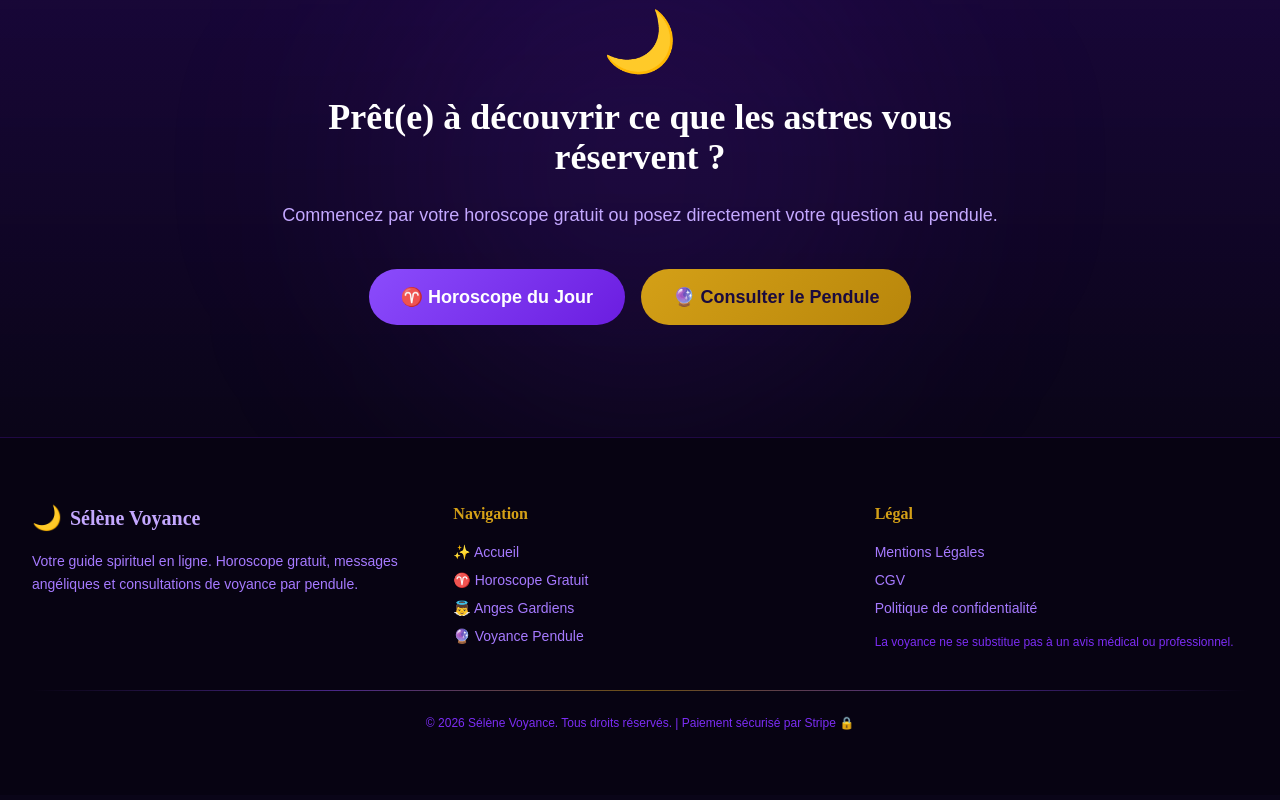
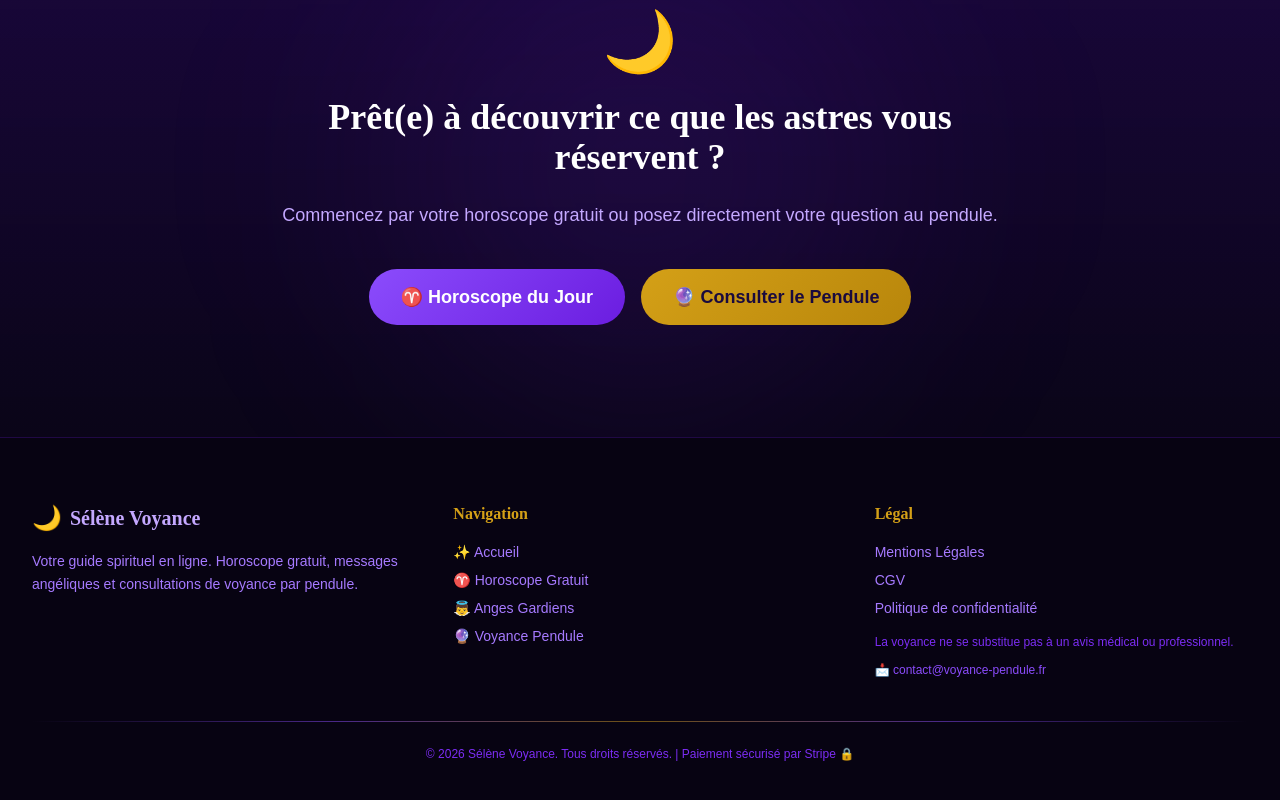
Before and after one commit to selenevoyance14-svg/voyance-pendule, a Next.js app: page / in a window 1280 px wide. Shown: the part 3573-4373 px from the top of the page. Built offline with nearby package versions, Linux system fonts and the light colour scheme.

Commit message:
📧 Email contact ajouté dans le pied de page

```diff
--- a/src/app/layout.tsx
+++ b/src/app/layout.tsx
@@ -97,6 +97,9 @@ export default function RootLayout({
                                 <p className="mt-4 text-xs text-mystic-600">
                                     La voyance ne se substitue pas à un avis médical ou professionnel.
                                 </p>
+                                <a href="mailto:selenevoyance14@gmail.com" className="mt-3 inline-block text-xs text-mystic-500 hover:text-gold-400 transition">
+                                    📩 contact@voyance-pendule.fr
+                                </a>
                             </div>
                         </div>
                         <div className="mystic-divider mt-10 mb-6" />
```
